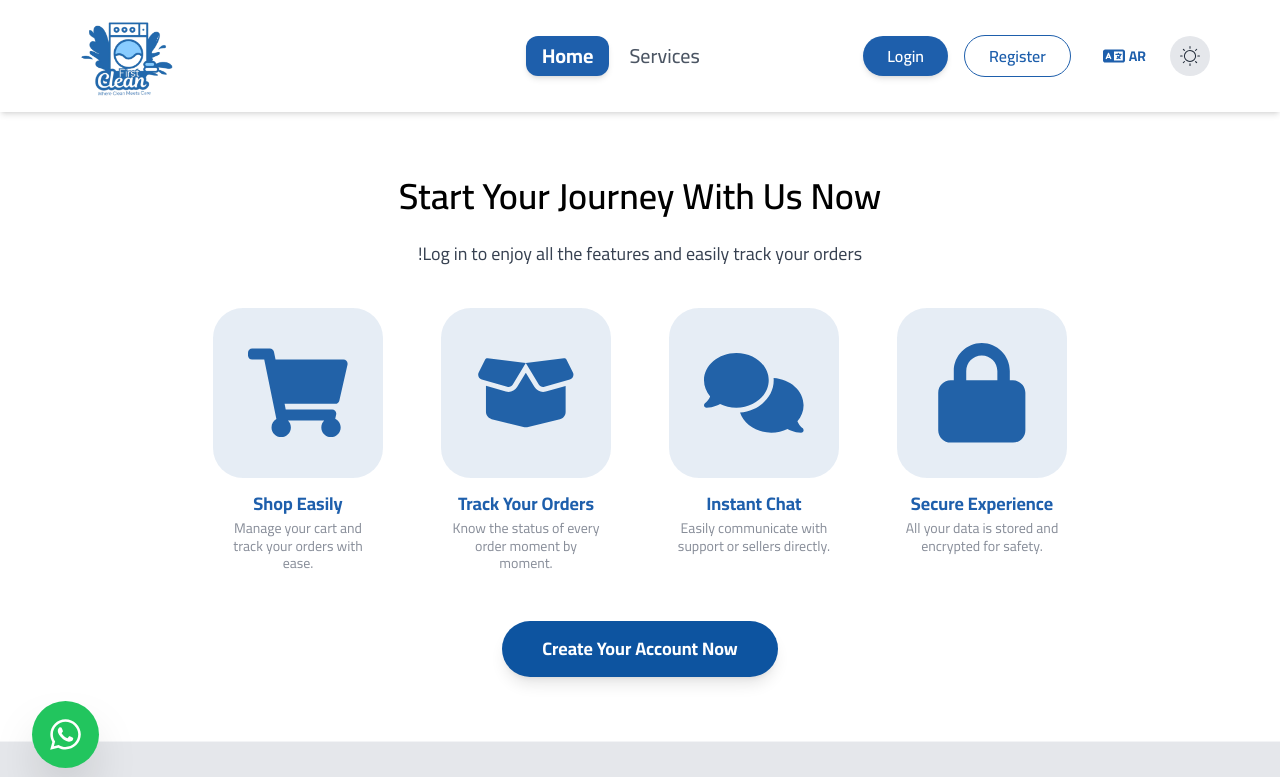
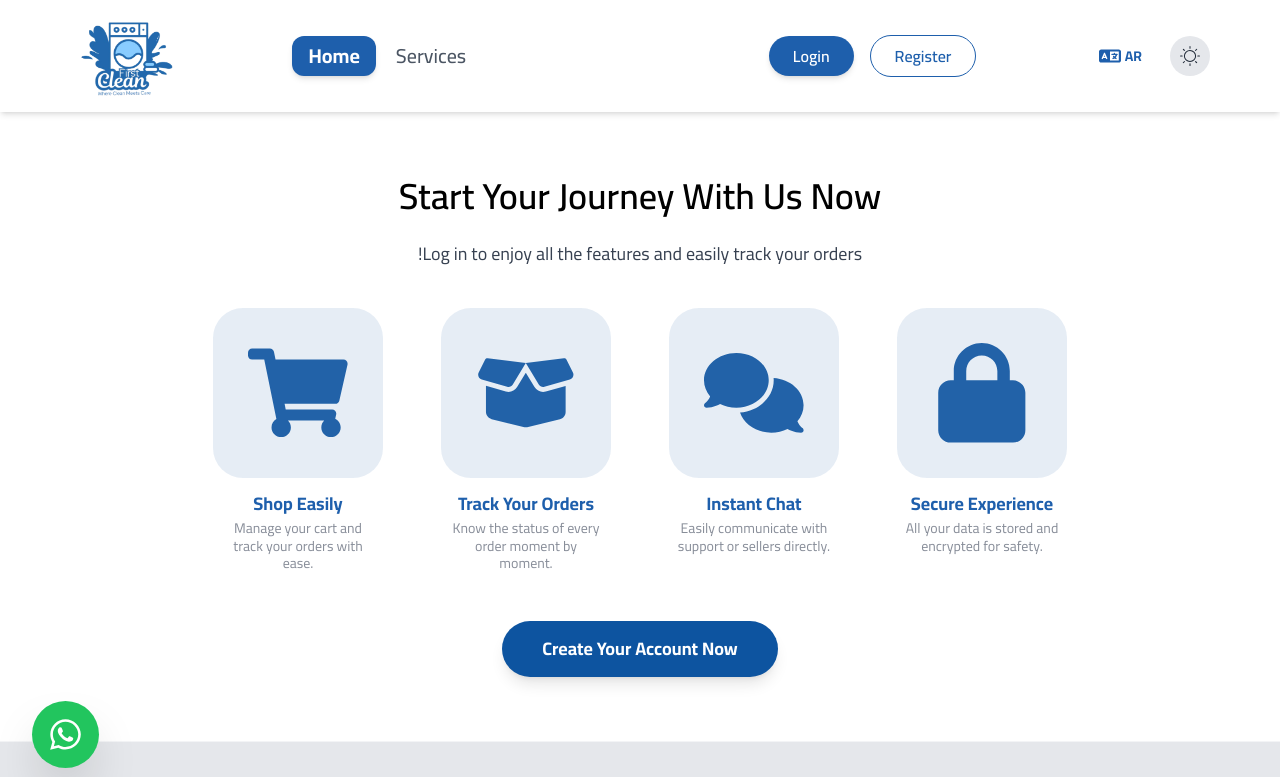
Before and after one commit to mohamedhabib102/TalabNow, a React (Vite) app: page / in a window 1280 px wide. Shown: the top 777 px of the page. Built offline with nearby package versions, Linux system fonts and the light colour scheme.

Commit message:
update of Navbar

```diff
--- a/src/Components/Navbar.jsx
+++ b/src/Components/Navbar.jsx
@@ -102,24 +102,24 @@ export default function Navbar() {
                 </Link>
               )}
 
-              <div className="flex items-center gap-2 w-full md:w-auto justify-center">
+            </div>
+          </ul>
+          <div className="flex items-center gap-4 w-full md:w-auto justify-end">
             <button
-                  className="flex items-center gap-1 text-[#1E5FAC] dark:text-blue-400 transition hover:bg-blue-50 dark:hover:bg-blue-900/20 p-2 px-4 rounded-xl cursor-pointer font-bold"
+              className="flex items-center gap-1 text-[#1E5FAC] dark:text-blue-400 transition hover:bg-blue-50 dark:hover:bg-blue-900/20 p-1 px-3 rounded-xl cursor-pointer font-bold"
               onClick={toggleLanguage}
             >
               <FaLanguage size={22} />
               <span className="text-sm">{currentLang === "ar" ? "EN" : "AR"}</span>
             </button>
             <ButtonSwitchDark />
-              </div>
-            </div>
-          </ul>
-
             <button onClick={toggles} className="relative w-10 h-5 bg-transparent cursor-pointer md:hidden block z-50">
               <span className={`absolute transition-all duration-300 left-0 h-1 w-full bg-[#1E5FAC] rounded-sm ${toggle ? "top-2 rotate-45" : "top-0"}`}></span>
               <span className={`absolute transition-all duration-300 left-0 h-1 w-full bg-[#1E5FAC] rounded-sm ${toggle ? "top-2 opacity-0" : "top-2"}`}></span>
               <span className={`absolute transition-all duration-300 left-0 h-1 w-full bg-[#1E5FAC] rounded-sm ${toggle ? "top-2 -rotate-45" : "top-4"}`}></span>
             </button>
+          </div>
+
         </nav>
       </div>
     </header>
```
Lines whose indentation alone changed are shown as unchanged.
